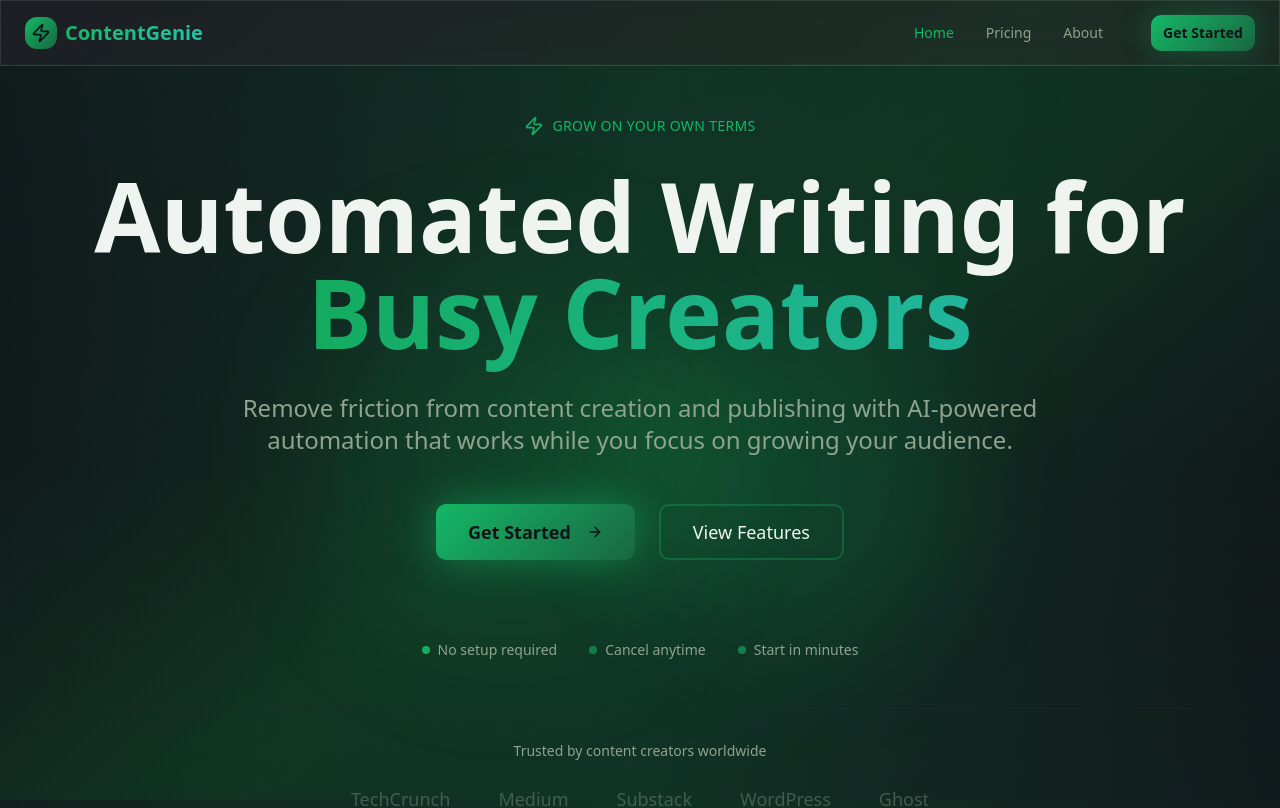
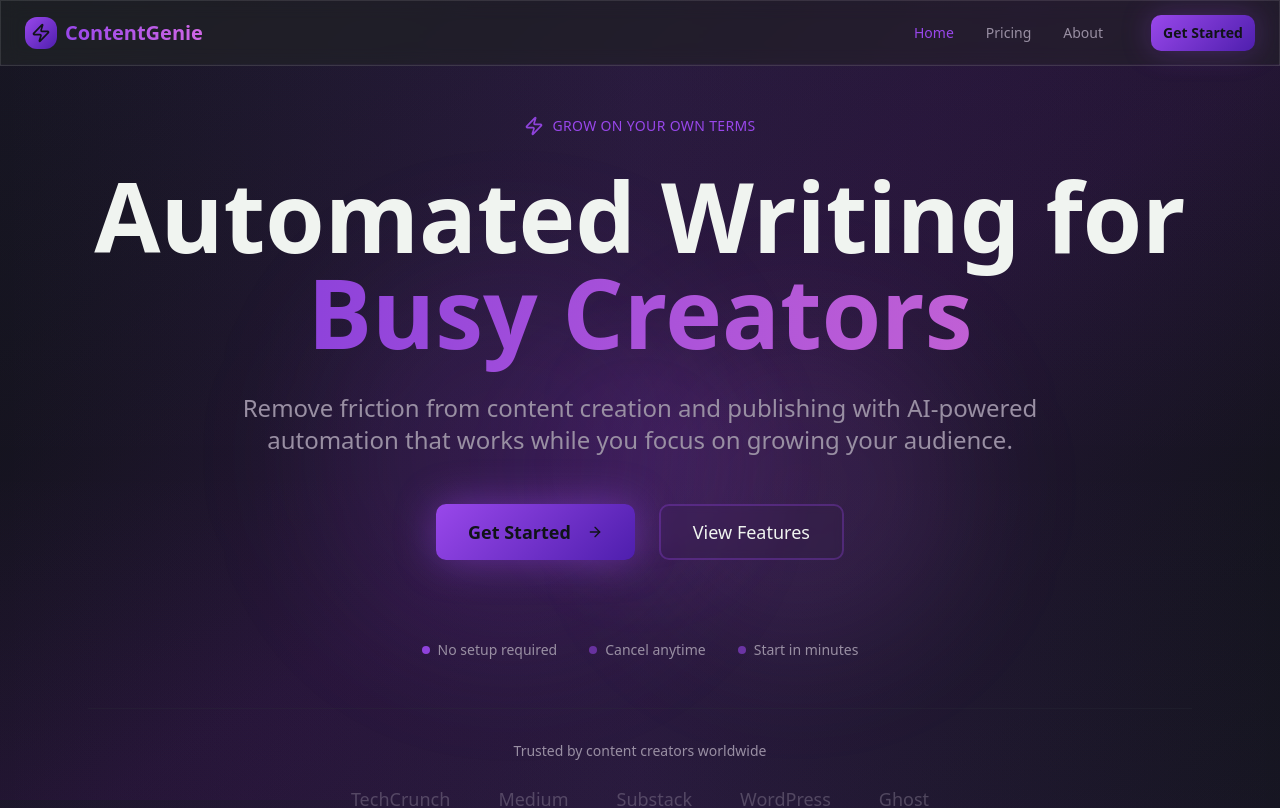
Before and after one commit to leeroyanesu/inkcopilot, a React (Vite) app: page / in a window 1280 px wide. Shown: the top 808 px of the page. Built offline with nearby package versions, Linux system fonts and the light colour scheme.

Commit message:
Change colors to purple
Update site colors to a purple-themed palette.

```diff
--- a/src/index.css
+++ b/src/index.css
@@ -2,7 +2,7 @@
 @tailwind components;
 @tailwind utilities;
 
-/* AI Journalism SaaS Design System - Dark Mode with Green Gradients */
+/* AI Journalism SaaS Design System - Dark Mode with Purple Gradients */
 
 @layer base {
   :root {
@@ -16,38 +16,38 @@
     --popover: 220 20% 10%;
     --popover-foreground: 120 15% 95%;
 
-    /* Brand green primary colors */
-    --primary: 150 80% 40%;
+    /* Brand purple primary colors */
+    --primary: 270 80% 60%;
     --primary-foreground: 220 20% 8%;
-    --primary-glow: 150 80% 50%;
-    --primary-dark: 150 60% 25%;
+    --primary-glow: 280 90% 70%;
+    --primary-dark: 260 70% 40%;
 
     --secondary: 220 15% 15%;
-    --secondary-foreground: 120 15% 90%;
+    --secondary-foreground: 270 15% 90%;
 
     --muted: 220 15% 12%;
-    --muted-foreground: 120 10% 60%;
+    --muted-foreground: 270 10% 60%;
 
-    --accent: 150 60% 20%;
-    --accent-foreground: 120 15% 95%;
+    --accent: 270 60% 25%;
+    --accent-foreground: 270 15% 95%;
 
     --destructive: 0 84% 60%;
     --destructive-foreground: 210 40% 98%;
 
     --border: 220 15% 20%;
     --input: 220 15% 15%;
-    --ring: 150 80% 40%;
+    --ring: 270 80% 60%;
 
     /* Gradients for futuristic design */
-    --gradient-primary: linear-gradient(135deg, hsl(150 80% 40%), hsl(150 60% 25%));
-    --gradient-hero: linear-gradient(135deg, hsl(220 20% 8%) 0%, hsl(150 40% 10%) 50%, hsl(220 20% 8%) 100%);
+    --gradient-primary: linear-gradient(135deg, hsl(270 80% 60%), hsl(260 70% 40%));
+    --gradient-hero: linear-gradient(135deg, hsl(220 20% 8%) 0%, hsl(270 40% 10%) 50%, hsl(220 20% 8%) 100%);
     --gradient-card: linear-gradient(145deg, hsl(220 20% 10%), hsl(220 15% 12%));
-    --gradient-accent: linear-gradient(90deg, hsl(150 80% 40%), hsl(170 70% 45%));
+    --gradient-accent: linear-gradient(90deg, hsl(270 80% 60%), hsl(290 70% 65%));
 
-    /* Shadows with green glow */
-    --shadow-glow: 0 0 30px hsl(150 80% 40% / 0.3);
+    /* Shadows with purple glow */
+    --shadow-glow: 0 0 30px hsl(270 80% 60% / 0.3);
     --shadow-card: 0 8px 32px hsl(220 20% 5% / 0.5);
-    --shadow-elegant: 0 10px 40px hsl(150 80% 40% / 0.15);
+    --shadow-elegant: 0 10px 40px hsl(270 80% 60% / 0.15);
 
     /* Animation variables */
     --transition-smooth: all 0.3s cubic-bezier(0.4, 0, 0.2, 1);
@@ -125,7 +125,7 @@
   /* Custom animations */
   @keyframes glow {
     0% { box-shadow: var(--shadow-glow); }
-    100% { box-shadow: 0 0 40px hsl(150 80% 40% / 0.5); }
+    100% { box-shadow: 0 0 40px hsl(270 80% 60% / 0.5); }
   }
 
   @keyframes float {
```
